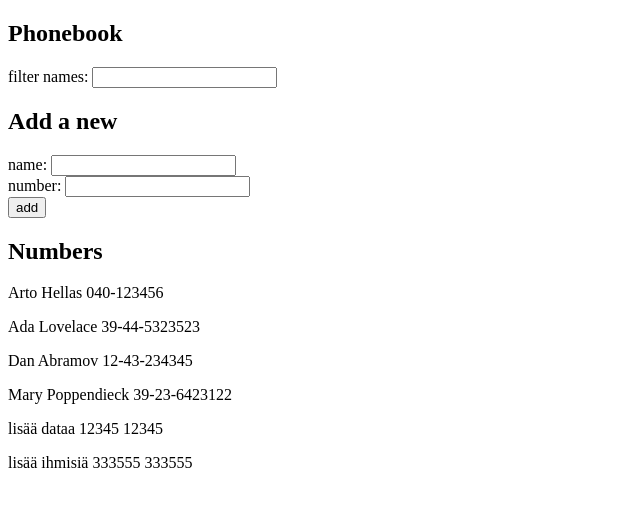
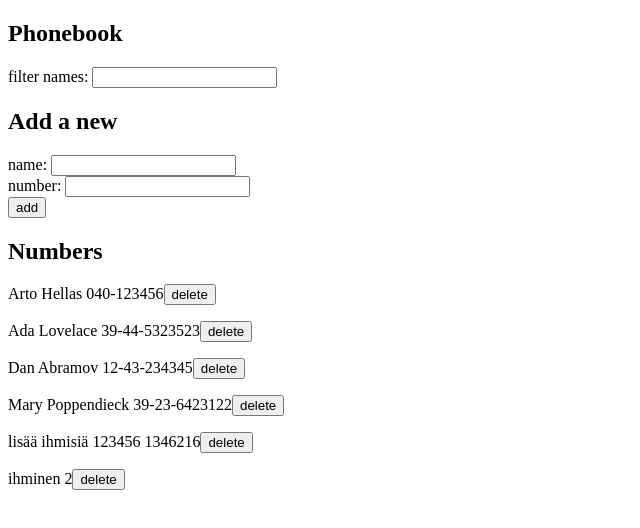
Before and after one commit to myricks/fullstackopen, a React (Create React App) app in the folder osa2/puhelinluettelo/: page / in a window 1280 px wide. Shown: the top 528 px of the page, without its empty margins (0-640 px from the left). Built offline with nearby package versions, Linux system fonts and the light colour scheme; data requests are answered from the project's data file.

Commit message:
2.17 & 2.18 puhelinluettelo

```diff
--- a/osa2/puhelinluettelo/db.json
+++ b/osa2/puhelinluettelo/db.json
@@ -21,13 +21,13 @@
       "id": 4
     },
     {
-      "name": "lisää dataa",
-      "number": "12345 12345",
+      "name": "lisää ihmisiä",
+      "number": "123456 1346216",
       "id": 5
     },
     {
-      "name": "lisää ihmisiä",
-      "number": "333555 333555",
+      "name": "ihminen",
+      "number": "2",
       "id": 6
     }
   ]
--- a/osa2/puhelinluettelo/src/App.js
+++ b/osa2/puhelinluettelo/src/App.js
@@ -18,7 +18,7 @@ const App = () => {
 
   const personsToShow = persons.filter(person =>
     person.name.toUpperCase().includes(filter.toUpperCase()))
-  console.log(personsToShow)
+  console.log('personstoshow', personsToShow)
   return (
     <div>
       <h2>Phonebook</h2>
@@ -26,7 +26,7 @@ const App = () => {
       <h2>Add a new</h2>
       <PersonForm persons={persons} setPersons={setPersons} />
       <h2>Numbers</h2>
-      <Persons persons={personsToShow} />
+      <Persons persons={personsToShow} setPersons={setPersons} />
     </div>
   )
 
--- a/osa2/puhelinluettelo/src/components/PersonForm.js
+++ b/osa2/puhelinluettelo/src/components/PersonForm.js
@@ -12,11 +12,21 @@ const PersonForm = ({ persons, setPersons }) => {
             name: newName,
             number: newNumber
         }
-        if (persons.filter(person =>
-            person.name === newName).length > 0) {
-            console.log(personObject.name);
-            window.alert(`${newName} is already added to phonebook`);
+        const person = persons.filter((person) =>
+            person.name === newName);
+        const changedPerson = { ...person[0], number: newNumber };
+        if (changedPerson.id !== undefined) {
+            console.log('changedPerson', changedPerson)
+            if (window.confirm(`Do you want to update ${newName} number?`)) {
+                personService
+                    .update(changedPerson.id, changedPerson)
+                    .then(returnedPerson => {
+                        setPersons(persons.map(person =>
+                            person.name !== newName ? person : returnedPerson))
+                    });
+            }
         } else {
+
             personService
                 .create(personObject)
                 .then(newPerson => {
@@ -31,8 +41,6 @@ const PersonForm = ({ persons, setPersons }) => {
         setNewName(event.target.value);
     }
     const numberFieldInput = (event) => setNewNumber(event.target.value);
-
-
 
     return (
         <form>
--- a/osa2/puhelinluettelo/src/components/Persons.js
+++ b/osa2/puhelinluettelo/src/components/Persons.js
@@ -1,7 +1,32 @@
-const Persons = ({ persons }) => {
+import personService from '../services/persons';
+
+const Button = ({ person, handleClick }) => {
+    return (
+        <button
+            type='submit'
+            onClick={(event) => handleClick(event, person.id, person.name)}>
+            delete
+        </button>);
+}
+
+const Persons = ({ persons, setPersons }) => {
+    const handleClick = (event, id, name) => {
+        event.preventDefault();
+        const updatedPersons = persons.filter(person => person.id !== id)
+        if (window.confirm(`Do you want to delete ${name}?`)) {
+            personService
+                .removePerson(id)
+                .then(() => setPersons(updatedPersons));
+        }
+    }
+
     return (
         <div>
-            {persons.map(person => <p key={person.name}>{person.name} {person.number} </p>)}
+            {persons.map(person =>
+                <p key={person.name}>
+                    {person.name} {person.number}
+                    <Button person={person} handleClick={handleClick} />
+                </p>)}
         </div>
     )
 }
--- a/osa2/puhelinluettelo/src/services/persons.js
+++ b/osa2/puhelinluettelo/src/services/persons.js
@@ -11,4 +11,14 @@ const create = newObject => {
     return response.then(res => res.data);
 }
 
-export default { getAll, create }
+const removePerson = id => {
+    const response = axios.delete(`${baseUrl}/${id}`)
+    return response.then(res => res.data);
+}
+
+const update = (id, personObject) => {
+    const response = axios.put(`${baseUrl}/${id}`, personObject);
+    return response.then(res => res.data);
+}
+
+export default { getAll, create, removePerson, update }
```
